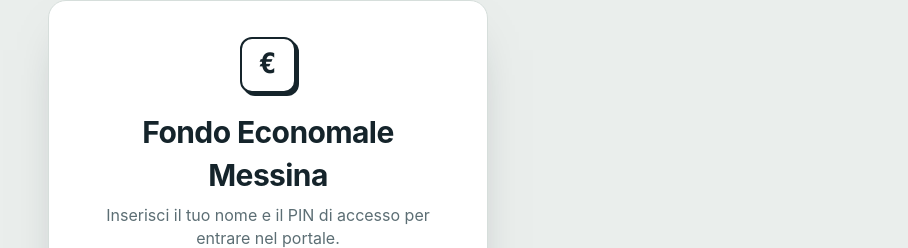
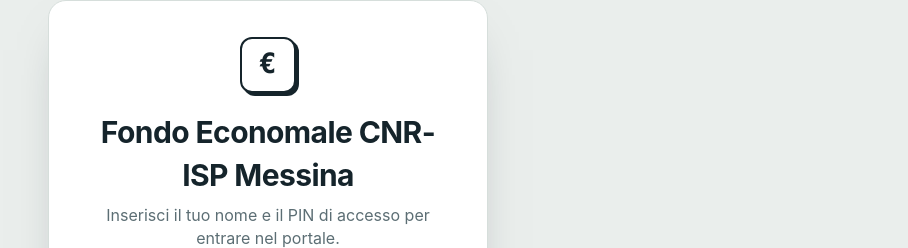
Before and after one commit to marcoleonardi97/gestionecassa, a plain HTML site: page index.html in a window 1280 px wide. Shown: the part 80-328 px from the top of the page, without its empty margins (372-1280 px from the left). Drawn offline with nearby package versions, Linux system fonts and the light colour scheme; no server answers.

Commit message:
Update index.html

```diff
--- a/index.html
+++ b/index.html
@@ -3,7 +3,7 @@
 <head>
 <meta charset="utf-8" />
 <meta name="viewport" content="width=device-width, initial-scale=1" />
-<title>Fondo Economale Messina</title>
+<title>Fondo Economale CNR-ISP Messina</title>
 <script>
 /* make any load-time failure visible instead of a blank page */
 window.__ofErr = function (msg) {
@@ -265,7 +265,7 @@
 }];
 const STR = {
   it: {
-    brand: "Fondo Economale Messina",
+    brand: "Fondo Economale CNR-ISP Messina",
     brandSub: "rimborsi del fondo economale",
     booting: "Apro il registro…",
     accessIntro: "Inserisci il tuo nome e il PIN di accesso per entrare nel portale.",
@@ -358,7 +358,7 @@
     statusPaid: "Rimborsata",
     statusDeclined: "Rifiutata",
     statusPending: "In attesa",
-    footer: "Fondo Economale Messina · importi in euro · registro condiviso tramite Supabase.",
+    footer: "Fondo Economale CNR-ISP Messina · importi in euro · registro condiviso tramite Supabase.",
     remainingBudget: "Budget rimanente",
     spentOf: "speso su",
     awaitingPay: "in attesa di pagamento",
@@ -378,7 +378,7 @@
     connErr: "Errore di connessione al database. Controlla le policy in Supabase."
   },
   en: {
-    brand: "Petty Cash Fund",
+    brand: "Petty Cash Fund CNR-ISP Messina",
     brandSub: "petty cash fund reimbursements",
     booting: "Opening the ledger…",
     accessIntro: "Enter your name and the access PIN to open the portal.",
```
